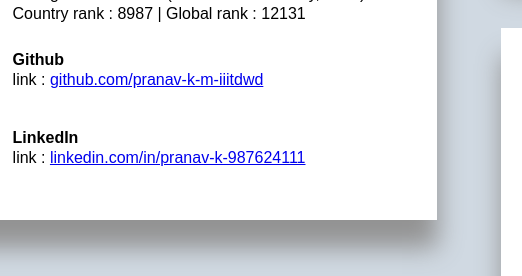
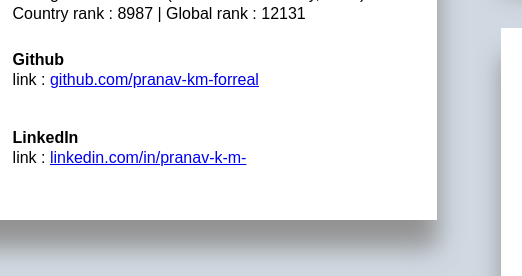
Before and after one commit to pranav-km-forreal/Personal-Website, a plain HTML site: page about.html in a window 1280 px wide. Shown: the part 1552-1828 px from the top of the page, 139-661 px from the left. Drawn offline with nearby package versions, Linux system fonts and the light colour scheme; a web font is replaced by a local one.

Commit message:
Update-2
Correcting some wrong links to accounts

```diff
--- a/about.html
+++ b/about.html
@@ -188,14 +188,14 @@
 				<div class="inblocks-left"><img src="stock\logo-git.jpg" class="pNc-logos"></div>
 				<div class="inblocks-right">
 					<p class="inblock-heads">Github</p>
-					<p class="inblock-texts">link : <a href="https://github.com/pranav-k-m-iiitdwd">github.com/pranav-k-m-iiitdwd</a> </p>
+					<p class="inblock-texts">link : <a href="https://github.com/pranav-km-forreal">github.com/pranav-km-forreal</a> </p>
 				</div>
 			</div>
 			<div class="inblocks">
 				<div class="inblocks-left"><img src="stock\logo-LIn.jpg" class="pNc-logos"></div>
 				<div class="inblocks-right">
 					<p class="inblock-heads">LinkedIn</p>
-					<p class="inblock-texts">link : <a href="https://www.linkedin.com/in/pranav-k-987624111">linkedin.com/in/pranav-k-987624111</a></p> </li>
+					<p class="inblock-texts">link : <a href="https://www.linkedin.com/in/pranav-k-m-">linkedin.com/in/pranav-k-m-</a></p> </li>
 				</div>
 			</div>
 		</div>
```
